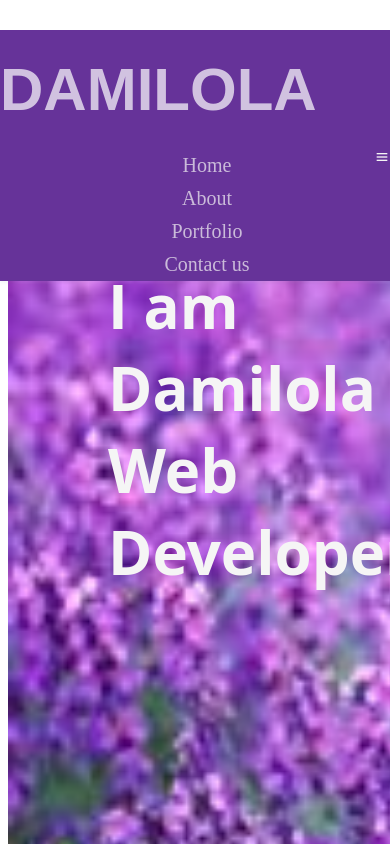
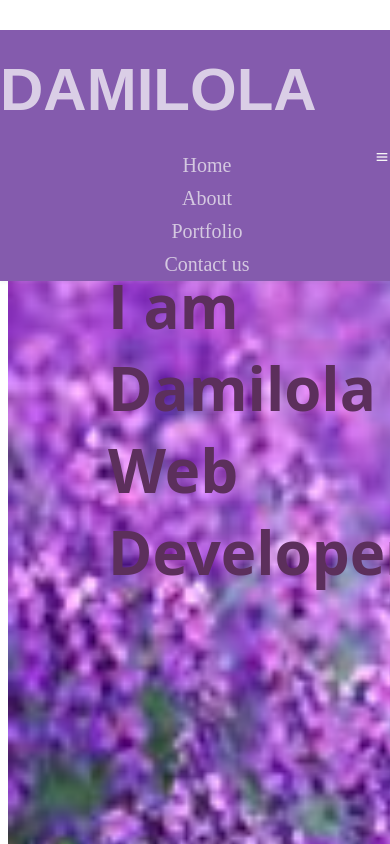
Before and after one commit to DamilolaF/my-Portfolio, a plain HTML site: page index.htm in a window 390 px wide. Shown: the top 844 px of the page. Drawn offline with nearby package versions, Linux system fonts and the light colour scheme.

Commit message:
css changes

```diff
--- a/main.css
+++ b/main.css
@@ -34,6 +34,7 @@ nav
     -webkit-flex:3;
     -ms-flex: 3;
     flex: 3;
+    opacity: 0.8;
 }
 ul, nav{
     display: -webkit-box;
@@ -168,10 +169,8 @@ header h2{
 
   }
   .home{
-    font-size: 40px;
-  }
-  .home__data{
-    align-self: flex-end;
+    font-size: 30px;
+    align-content: flex-end;
   }
 }
 /* media queries for tablet*/
@@ -217,13 +216,14 @@ header h2{
 */
 .home{
   font: bold 60px 'Open Sans', sans-serif;
-
+  display: flex;
   align-self: center;
+  justify-content: center;
   margin-bottom: 20px;
-  color:whitesmoke;
+  color: rgb(92, 47, 92);
 }
 
-.home__data{
+/*.home__data{
   align-self: center;
 }
 
@@ -264,6 +264,7 @@ h3.title{
   flex-flow: row wrap;
   padding: 5% 0;
 
+
 }
 .column{
     -webkit-box-flex: 1;
@@ -271,6 +272,7 @@ h3.title{
     -ms-flex: 1;
     flex:1;
     border: 2px solid lavender;
+    margin: 10px;
 }
 .content{
     margin-top: 20px;
@@ -289,7 +291,7 @@ h3.title{
     margin-bottom: 20px;
     background-color: lavender;
   }
-.contact {
+.contact{
  background: url('image/flower5.jfif');
  width: 100%;
  background-size: cover;;
@@ -327,7 +329,7 @@ color: purple;
 }
 
 footer{
-    background-color: rebeccapurple;
+    background-color: rgb(70, 25, 114);
 	font-size: 14px;
 	color: grey;
     margin-bottom: 10px;
@@ -335,7 +337,8 @@ footer{
 	flex-direction: column;
 	align-items: center;
 	text-align: center;
-	padding: 60px 0;
+  padding: 60px 0;
+  opacity: 0.8;
 }
 
 /*footer p a{
```
